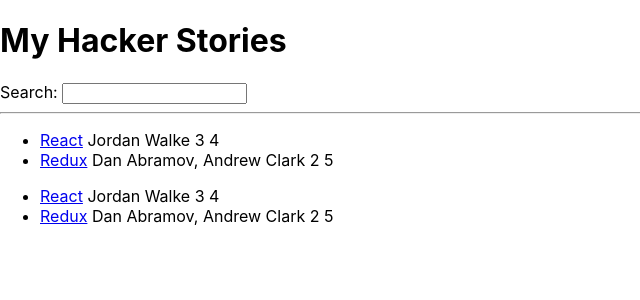
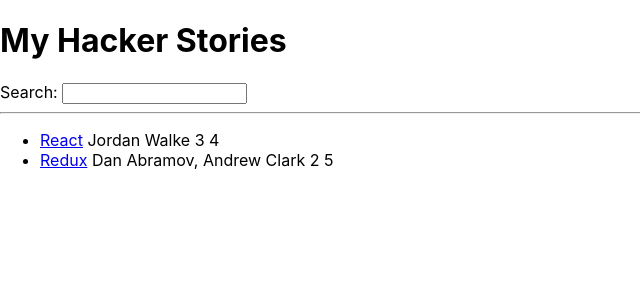
Before and after one commit to umensa/hacker-stories, a React (Create React App) app: page / in a window 1280 px wide. Shown: the top 300 px of the page, without its empty margins (0-640 px from the left). Built offline with nearby package versions, Linux system fonts and the light colour scheme.

Commit message:
Conclude React Props

```diff
--- a/src/App.js
+++ b/src/App.js
@@ -1,6 +1,7 @@
 import * as React from 'react';
 
-const list = [
+const App = function() {
+  const stories = [
     {
       title: 'React',
       url: 'https://reactjs.org',
@@ -19,7 +20,7 @@
     },
   ];
 
-const App = () => (
+  return (
     <div>
       <h1>My Hacker Stories</h1>
 
@@ -27,12 +28,10 @@
 
       <hr />
 
-      {/* creating an instance of List component */}
-      <List />
-      {/* creating another instance of List component*/}
-      <List />
+      <List list={stories} />
     </div>
   );
+};
 
 const Search = function() {
   const handleChange = function(event){
@@ -47,19 +46,21 @@
   );
 };
 
-const List = () => (
+const List = (props) => (
     <ul>
-      {list.map((item) => {
-        return (
-          <li key={item.objectID}>
-            <span><a href={item.url}>{item.title}</a></span>
-            <span> {item.author}</span>
-            <span> {item.num_comments}</span>
-            <span> {item.points}</span>
-          </li>
-        );
-      })}
+      {props.list.map((item) => (
+        <Item key={item.objectID} item={item} />
+      ))}
     </ul>
   );
 
+const Item = (props) => (
+  <li>
+    <span><a href={props.item.url}>{props.item.title}</a></span>
+    <span> {props.item.author}</span>
+    <span> {props.item.num_comments}</span>
+    <span> {props.item.points}</span>
+  </li>
+);
+
 export default App;
```
Lines whose indentation alone changed are shown as unchanged.
